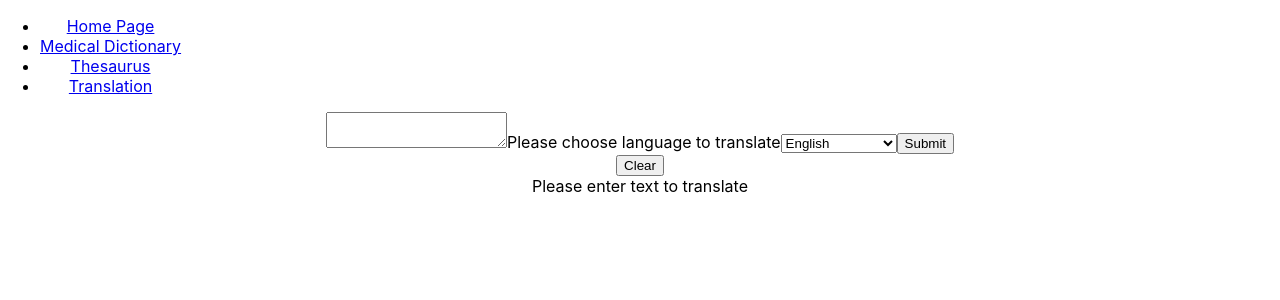
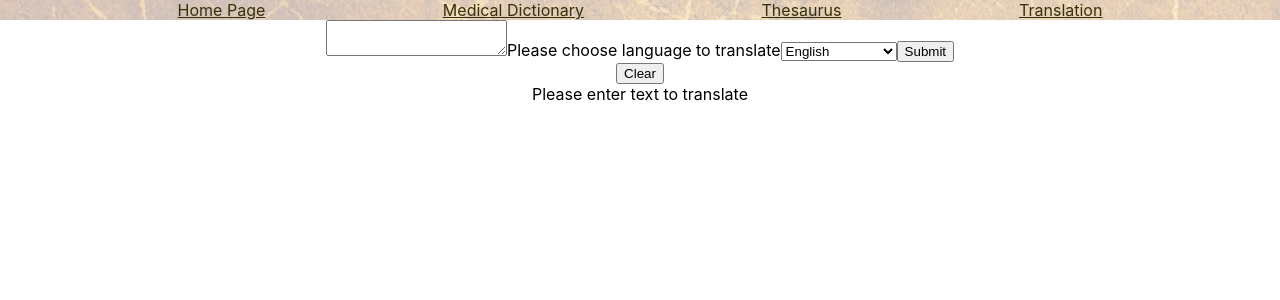
Before and after one commit to O-Sanni/myDictionary, a React (Create React App) app: page /translation in a window 1280 px wide. Shown: the top 300 px of the page. Built offline with nearby package versions, Linux system fonts and the light colour scheme.

Commit message:
working on .scss

```diff
--- a/src/components/Navigation.js
+++ b/src/components/Navigation.js
@@ -13,16 +13,16 @@ function Navigation(){
             <nav id="navigation">
                 <ul id="nav-ul">
                     <li className="nav-lists">
-                        <Link to="/">Home Page</Link>
+                        <Link className="class-link" to="/">Home Page</Link>
                     </li>
                     <li className="nav-lists">
-                        <Link to="/medical_dictionary">Medical Dictionary</Link>
+                        <Link className="class-link" to="/medical_dictionary">Medical Dictionary</Link>
                     </li>
                     <li className="nav-lists">
-                        <Link to="/thesaurus">Thesaurus</Link>
+                        <Link className="class-link" to="/thesaurus">Thesaurus</Link>
                     </li>
                     <li className="nav-lists">
-                        <Link to="/translation">Translation</Link>
+                        <Link className="class-link" to="/translation">Translation</Link>
                     </li>
                 </ul>
             </nav>
--- a/src/styles/MainPageandNavigation.scss
+++ b/src/styles/MainPageandNavigation.scss
@@ -1,7 +1,23 @@
 @import "ReUsableElements";
 
+#navigation{
+    background-image: url(../assets/nav.jpg);
+}
+#nav-ul{
+    @include displaySizes();
+    list-style: none;
+    flex-direction: row;
+    justify-content: space-evenly;
+    margin:0px ;
+    padding: 0px;
+}
 
-#navigation{
-    @include displaySizes()
+// used the following link for references https://stackoverflow.com/questions/46102586/change-default-color-of-link-from-blue-to-white answered by Chase DeAnda
+.class-link{
+    color: rgb(56, 48, 6);
 
 }
+
+.class-link:hover{
+    color: rgb(245, 206, 180)
+}
--- a/src/styles/MedicalDictionary.scss
+++ b/src/styles/MedicalDictionary.scss
@@ -2,6 +2,7 @@
 
 #main-div-medical{
    @include displaySizes();
+   flex-direction: column;
    background-image: url(../assets/medical.png);
    @include back-ground-setting();
 }
--- a/src/styles/ReUsableElements.scss
+++ b/src/styles/ReUsableElements.scss
@@ -8,5 +8,5 @@
     background-repeat: no-repeat;
     background-size: 1500px 750px;
     width: auto;
-    height:715px;
+    height:1500px;
 }
```
Also changed, not shown: src/assets/nav.jpg (added), 1 other file (tests, documents, lock files or other folders).
